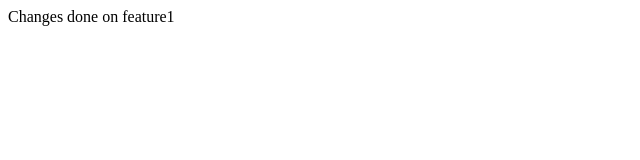
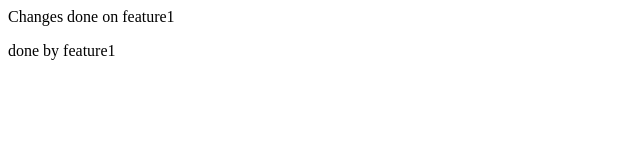
Before and after one commit to joydeep-pixel/second-repo, a plain HTML site: page index.html in a window 1280 px wide. Shown: the full height of the page, 0-640 px from the left. Drawn offline with Linux system fonts and the light colour scheme.

Commit message:
New changes by feature1

```diff
--- a/index.html
+++ b/index.html
@@ -1 +1,2 @@
 <p>Changes done on feature1</p>
+<p>done by feature1</p>
```
